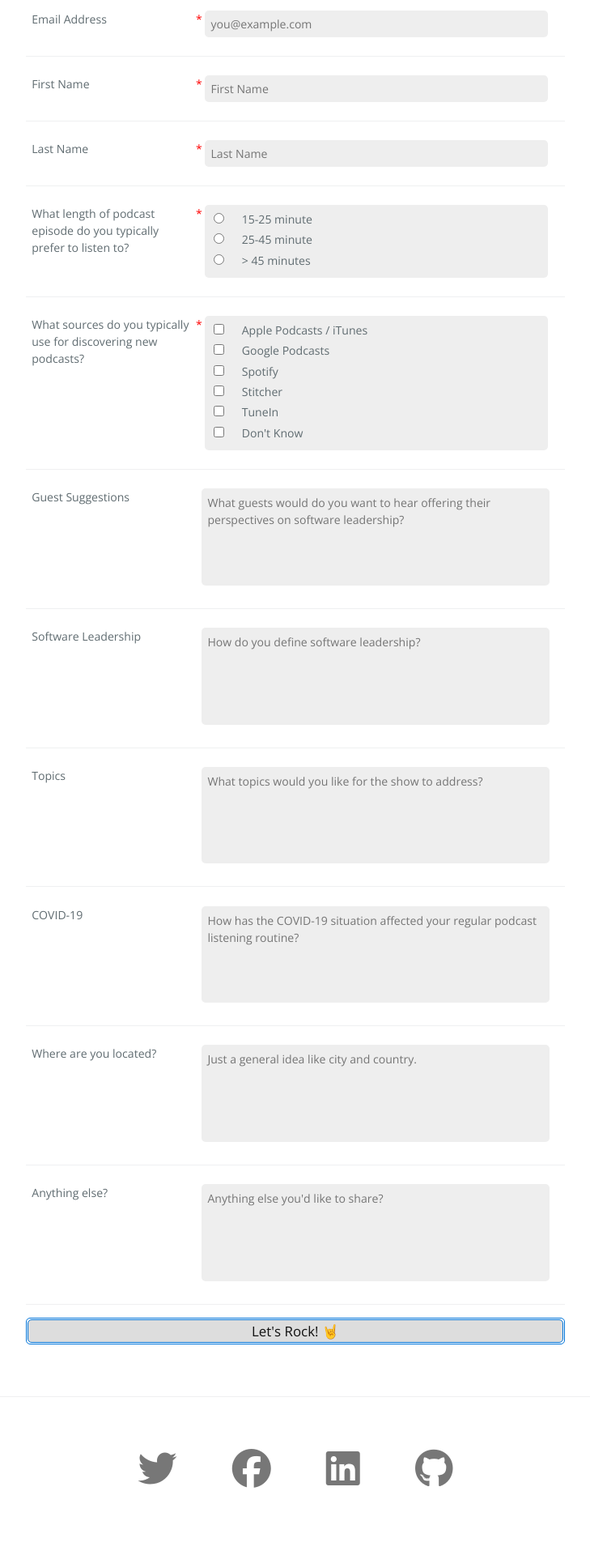
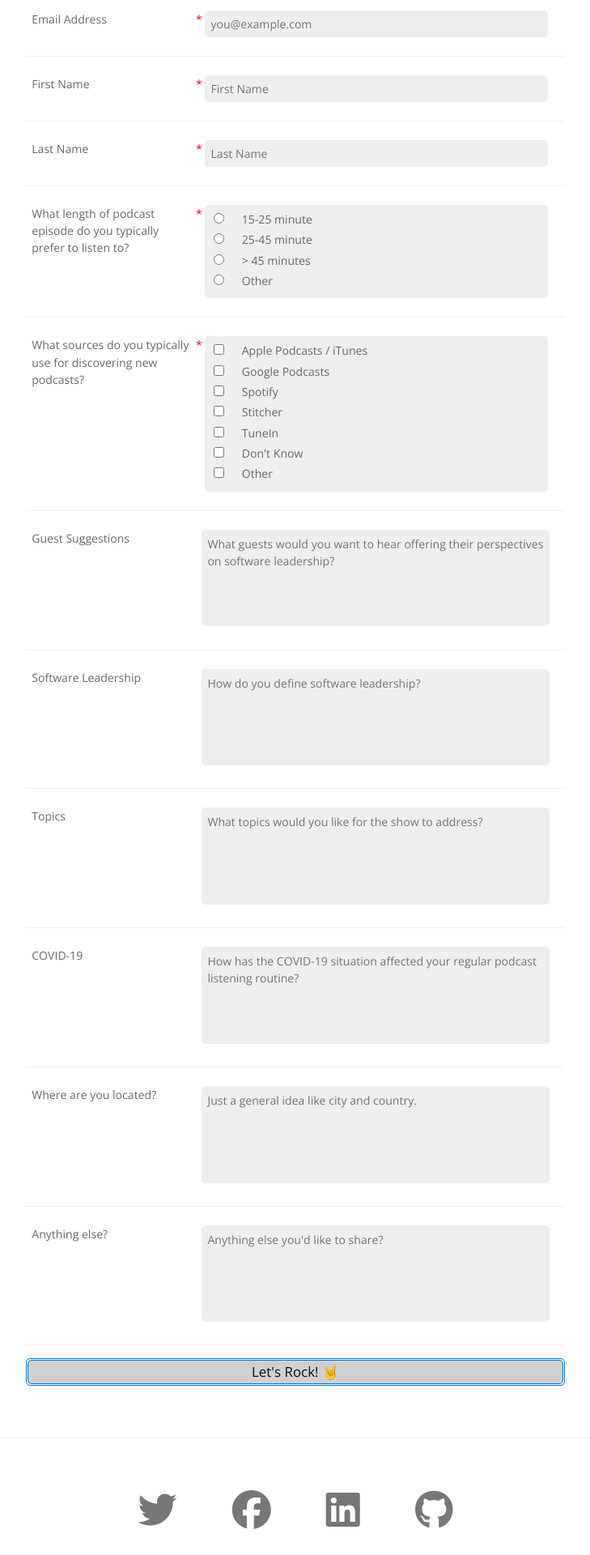
Before and after one commit to softwareleadership/softwareleadership.github.io, a Jekyll site: the page built from index.md, in a window 1280 px wide. Shown: the part 1358-3278 px from the top of the page at 81% size, without its empty margins (275-1004 px from the left). Built offline with Jekyll 4.4.1, drawn with Linux system fonts in a browser that asks for light colours; nearby versions of some CDN libraries; before the commit the page ends 3227 px from its top, so only the background shows below that.

Commit message:
Add other option to form.

```diff
--- a/_includes/google-form.html
+++ b/_includes/google-form.html
@@ -26,28 +26,29 @@
             <label for="{{ q.name }}">{{ q.label }}</label>
             {{ glyph }}
             <textarea rows="5" placeholder="{{ q.placeholder }}" name="{{ q.name }}" {{ required }}></textarea>
-            {% elsif q.type == "radio" %}
+            {% elsif q.type == "radio" or q.type == "checkbox" %}
             <label for="{{ q.name }}">{{ q.label }}</label>
             {{ glyph }}
             <div class="input-group">
                 {% for o in q.options %}
-                <input name="{{ q.name }}" type="radio" id="{{o.value}}" value="{{o.value}}" />
+                <input data-subtype="chooser" name="{{ q.name }}" type="{{ q.type }}" id="{{o.value}}"
+                    value="{{o.value}}" />
                 <label for="{{o.value}}">{{ o.text }}</label><br />
                 {% endfor %}
-            </div>
-            {% elsif q.type == "checkbox" %}
-            <label for="{{ q.name }}">{{ q.label }}</label>
-            {{ glyph }}
-            <div class="input-group">
-                {% for o in q.options %}
-                <input name="{{ q.name }}" type="checkbox" id="{{o.value}}" value="{{o.value}}" />
-                <label for="{{o.value}}">{{ o.text }}</label><br />
-                {% endfor %}
+                {% if q.include_other %}
+                <input data-subtype="otherchooser" name="{{ q.name }}" type="{{q.type}}" id="{{ q.name }}.other"
+                    value="__other_option__" />
+                <label for="{{ q.name }}.other">Other</label>
+                <input data-subtype="othertext" class="input-other inactive" id="{{ q.name }}.othertext"
+                    type="{{ 'text' }}" />
+                <input data-subtype="otherhidden" type="hidden" id="{{ q.name }}.otherhidden"
+                    name="{{ q.name }}.other_option_response" value="" disabled />
+                {% endif %}
             </div>
             {% else %}
             <label for="{{ q.name }}">{{ q.label }}</label>
             {{ glyph }}
-            <input name="{{ q.name }}" type="{{ q.type | q.text }}" placeholder="{{ q.placeholder | p.label }}"
+            <input name="{{ q.name }}" type="{{ q.type | 'text' }}" placeholder="{{ q.placeholder | p.label }}"
                 {{ required }} />
             {% endif %}
         </div>
@@ -61,3 +62,52 @@
         </div>
     </form>
 </div>
+
+<script>
+    $(() => {
+
+        let resetOther = (text, hidden) => {
+            $(text).val("");
+            $(text).prop('required', false);
+            $(text).addClass('inactive');
+            $(hidden).val("");
+            $(hidden).prop('disabled', true);
+        };
+
+        let initChooser = (chooser, other, text, hidden) => {
+            $(chooser).click(e => {
+                if ($(chooser).attr('type') == 'radio') {
+                    resetOther(text, hidden);
+                }
+            });
+            $(text).keyup(e => {
+                $(hidden).val($(text).val());
+            });
+        };
+
+        let initOtherChooser = (other, text, hidden) => {
+            $(other).click(e => {
+                if ($(other).prop('checked')) {
+                    $(text).removeClass('inactive').focus();
+                    $(text).prop('required', true);
+                    $(hidden).prop('disabled', false);
+                } else {
+                    resetOther(text, hidden);
+                }
+            });
+        };
+
+        let inputGroups = $("div.input-group");
+        inputGroups.each((idx, el) => {
+            var inputs = $(el).children("input");
+            let choosers = inputs.filter("[data-subtype='chooser']");
+            let otherChooser = inputs.filter("[data-subtype='otherchooser']").first()[0];
+            var otherText = inputs.filter("[data-subtype='othertext']").first()[0];
+            var otherHidden = inputs.filter("[data-subtype='otherhidden']").first()[0];
+
+            choosers.each((idx, chooser) => initChooser(chooser, otherChooser, otherText, otherHidden));
+            initOtherChooser(otherChooser, otherText, otherHidden);
+        });
+    });
+
+</script>
--- a/_includes/scripts.html
+++ b/_includes/scripts.html
@@ -1,8 +1,6 @@
 <script>
     $(function () {
-        console.log("we got here...");
         return $("h2, h3, h4, h5, h6").each(function (i, el) {
-            console.log("ran the function...");
             var $el, icon, id;
             $el = $(el);
             id = $el.attr('id');
--- a/assets/css/style.scss
+++ b/assets/css/style.scss
@@ -18,9 +18,10 @@ $color-fuchsia: #f012be;
 $color-purple: #b10dc9;
 $color-black: #111111;
 $color-gray: #aaaaaa;
-$color-silver: #dddddd;
+$color-silver: #d0d0d0;
 $color-white: #ffffff;
 
+$color-darksilver: #cccccc;
 $color-lightgray: #eeeeee;
 $color-darkgray: #777777;
 $color-darkslateblue: #2B3856;
@@ -132,6 +133,10 @@ div.logo-panel {
     color: $color-blue;
 }
 
+.inactive {
+    display: none !important;
+}
+
 div.google-form form {
     width: 80%;
     font-size: .8em;
@@ -161,7 +166,7 @@ div.google-form form {
             border:none;
             background-color:#eee;
             &:hover {
-                background-color: $color-silver;
+                background-color: $color-darksilver;
             }
         }
         textarea {
@@ -173,7 +178,7 @@ div.google-form form {
             background-color:#eee;
             resize: none;
             &:hover {
-                background-color: $color-silver;
+                background-color: $color-darksilver;
             }
         }
         .input-group {
@@ -185,9 +190,23 @@ div.google-form form {
             &:hover {
                 background-color: $color-silver;
             }
-            input {
+            input[type=checkbox] {
                 width: 5%;
                 margin-bottom: .3em;
+            }
+            input[type=radio] {
+                width: 5%;
+                margin-bottom: .3em;
+            }
+            input[type=text].input-other {
+                margin-top: .3em;
+                margin-bottom: .3em;
+                margin-left: 2.8em;
+                background-color: $color-lightgray;
+                &:hover {
+                    color: $color-blue;
+                    cursor: pointer;
+                }
             }
             label {
                 width: 90%;
```
Also changed, not shown: index.md (+3 -2 lines).
